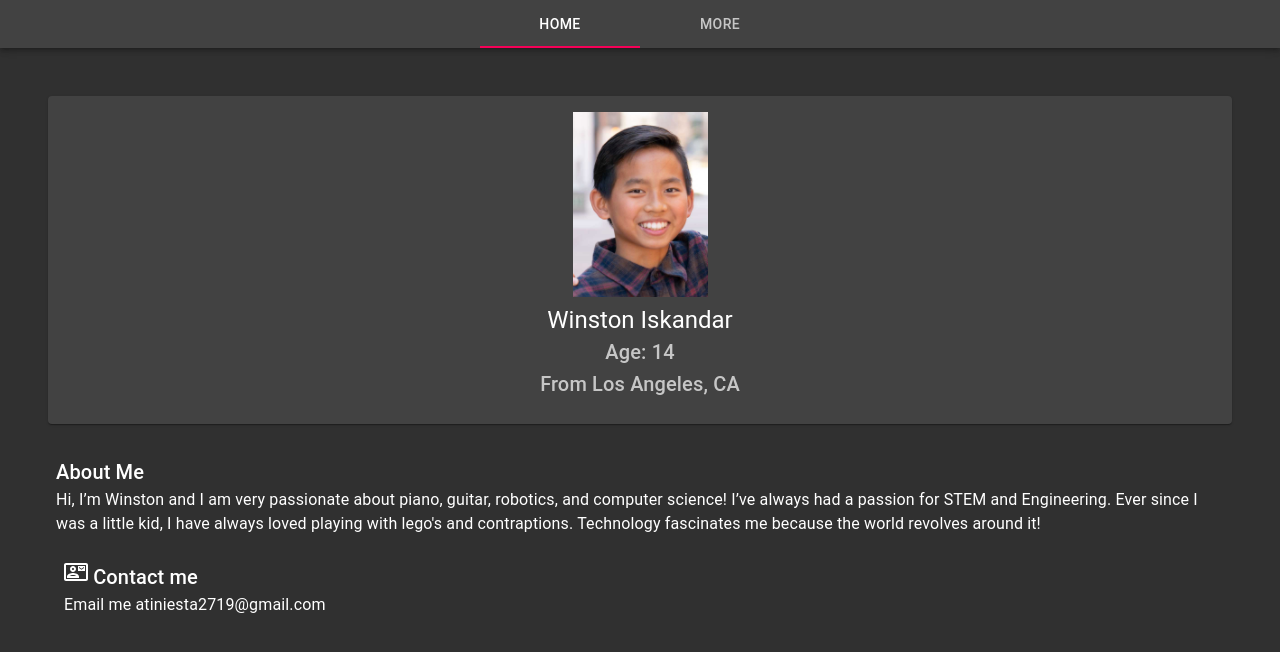
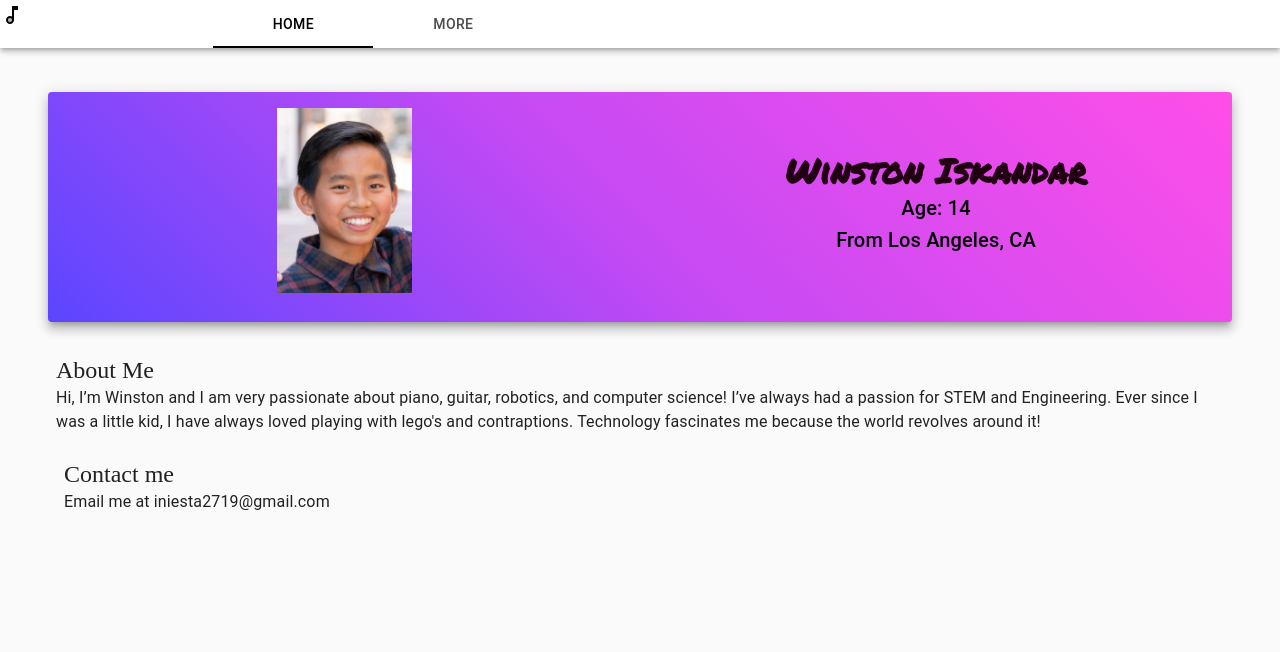
Before and after one commit to WinstonCrypt0/winston-website, a React (Create React App) app: page / in a window 1280 px wide. Shown: the top 652 px of the page. Built offline with nearby package versions, Linux system fonts and the light colour scheme.

Commit message:
changed theme to light; trying to make it more playful, will add animations soon

```diff
--- a/public/index.html
+++ b/public/index.html
@@ -10,6 +10,7 @@
       content="Winston Iskandar's website. "
     />
     <link rel="apple-touch-icon" href="%PUBLIC_URL%/logo192.png" />
+
     <!--
       manifest.json provides metadata used when your web app is installed on a
       user's mobile device or desktop. See https://developers.google.com/web/fundamentals/web-app-manifest/
@@ -24,6 +25,12 @@
       work correctly both with client-side routing and a non-root public URL.
       Learn how to configure a non-root public URL by running `npm run build`.
     -->
+
+<link href="https://fonts.googleapis.com/css2?family=Dancing+Script:wght@477&family=Permanent+Marker&display=swap" rel="stylesheet">
+
+
+
+
     <title>Winston Iskandar</title>
   </head>
   <body>
--- a/src/Home/Home.css
+++ b/src/Home/Home.css
@@ -0,0 +1,27 @@
+.marker-text {
+    font-family: "Permanent Marker", cursive ;
+    animation: color-change 5s infinite   alternate-reverse ;
+}
+
+.blue-pink-gradient-bg {
+   background: rgb(91,70,255);
+background: linear-gradient(45deg, rgba(91,70,255,1) 0%, rgba(196,74,244,1) 47%, rgba(255,78,232,1) 100%);
+}
+
+@keyframes color-change {
+    0% {
+        color : rgb(0,0,50)
+    }
+    25% {
+        color : rgb(50, 0, 0)
+    }
+    50% {
+        color : rgb( 0 , 50 , 0 )
+    }
+    75% {
+        color: rgb(0,50,50 );
+    }
+    100% {
+        color: black;
+    }
+}
--- a/src/Home/Home.tsx
+++ b/src/Home/Home.tsx
@@ -1,9 +1,11 @@
 import React from "react";
+
+import "./Home.css";
 
 import avatar from "./avatar.png";
 
 import { createMuiTheme, ThemeProvider } from "@material-ui/core/styles";
-import ContactMailOutlinedIcon from "@material-ui/icons/ContactMailOutlined";
+import MusicNoteTwoToneIcon from "@material-ui/icons/MusicNoteTwoTone";
 import {
 	Container,
 	AppBar,
@@ -18,6 +20,7 @@ import {
 	Link,
 	CardContent,
 	Icon,
+	Paper,
 } from "@material-ui/core";
 
 interface TabPanelProps {
@@ -31,17 +34,12 @@ function TabPanel(props: TabPanelProps) {
 
 	return (
 		<div
-			role="tabpanel"
+			role='tabpanel'
 			hidden={value !== index}
 			id={`wrapped-tabpanel-${index}`}
 			aria-labelledby={`wrapped-tab-${index}`}
-			{...other}
-		>
-			{value === index && (
-				<Box p={3}>
-					<Typography>{children}</Typography>
-				</Box>
-			)}
+			{...other}>
+			{value === index && <Box p={3}>{children}</Box>}
 		</div>
 	);
 }
@@ -49,7 +47,20 @@ function TabPanel(props: TabPanelProps) {
 function Home() {
 	const theme = createMuiTheme({
 		palette: {
-			type: "dark",
+			primary: { main: "#0091EA" },
+			secondary: { main: "#000", contrastText: "#FAFAFA" },
+		},
+		typography: {
+			h4: {
+				fontFamily: "Permanent Marker, cursive",
+				fontWeight: 300,
+			},
+			h5: {
+				fontFamily: "Dancing Script, cursive",
+			},
+			h6: {
+				color: "#000",
+			},
 		},
 	});
 
@@ -62,50 +73,74 @@ function Home() {
 	return (
 		<ThemeProvider theme={theme}>
 			<CssBaseline />
-			<AppBar position="static" color="inherit">
-				<Typography variant="h6">
-					<Tabs
-						value={tabId}
-						onChange={handleTabChange}
-						aria-label="Tabs"
-						centered
-					>
-						<Tab label="Home" />
-						<Tab label="More" />
+			<AppBar position='sticky' color='inherit'>
+				<Typography variant='h6'>
+					<Grid container direction='row'>
+						<Grid item sm={2} alignItems='center'>
+							<Icon>
+								<MusicNoteTwoToneIcon />
+							</Icon>
+						</Grid>
+						<Grid item>
+							<Tabs value={tabId} onChange={handleTabChange} aria-label='Tabs'>
+								<Tab label='Home' />
+								<Tab label='More' />
 							</Tabs>
+						</Grid>
+					</Grid>
 				</Typography>
 			</AppBar>
-			<Container color="inherit">
+			<Container color='inherit'>
 				<TabPanel value={tabId} index={0}>
-					<Box component="span" mx={1} mt={1} px={1}>
-						<Box mx="auto">
-							<Card>
+					<Box component='span' mx={1} mt={1} px={1}>
+						<Box mx='auto'>
+							<Card className='blue-pink-gradient-bg' raised>
 								<CardContent>
 									<Grid
 										container
-										direction="column"
-										justify="center"
-										alignItems="center"
-									>
+										direction='row'
+										justify='center'
+										alignItems='center'
+										spacing={4}>
+										<Grid
+											item
+											sm={6}
+											container
+											direction='row'
+											justify='center'
+											alignItems='center'>
 											<CardMedia>
-											<img src={avatar} alt="Winston Iskandar" />
+												<img src={avatar} alt='Winston Iskandar' />
 											</CardMedia>
-										<Typography variant="h5" color="textPrimary">
-											Winston Iskandar
+										</Grid>
+										<Grid
+											item
+											sm={6}
+											container
+											direction='column'
+											justify='center'
+											alignItems='center'>
+											<Typography
+												align='center'
+												variant='h4'
+												color='textPrimary'
+												className='marker-text'>
+												<b>Winston Iskandar</b>
 											</Typography>
-										<Typography variant="h6" color="textSecondary">
+											<Typography align='center' variant='h6'>
 												Age: 14
 											</Typography>
-										<Typography variant="h6" color="textSecondary">
+											<Typography align='center' variant='h6'>
 												From Los Angeles, CA
 											</Typography>
+										</Grid>
 									</Grid>
 								</CardContent>
 							</Card>
 						</Box>
 						<Box mt={3} p={1}>
-							<Typography variant="h6">About Me </Typography>
-							<Typography variant="body1">
+							<Typography variant='h5'>About Me </Typography>
+							<Typography variant='body1'>
 								Hi, I’m Winston and I am very passionate about piano, guitar,
 								robotics, and computer science! I’ve always had a passion for
 								STEM and Engineering. Ever since I was a little kid, I have
@@ -115,14 +150,14 @@ function Home() {
 						</Box>
 
 						<Box mt={2} px={2}>
-							<Typography variant="h6">
-
-								<ContactMailOutlinedIcon /> Contact me
-							</Typography>
-							<Typography variant="body1">
-
-								Email me at
-								<Link href="emailto:iniesta2719@gmail.com" color="inherit">
+							<Typography variant='h5'>Contact me</Typography>
+							<Typography variant='body1'>
+								Email me at{" "}
+								<Link
+									href='emailto:iniesta2719@gmail.com'
+									target='_blank'
+									rel='noreferrer noopener'
+									color='inherit'>
 									iniesta2719@gmail.com
 								</Link>
 							</Typography>
```
Lines whose indentation alone changed are shown as unchanged.
